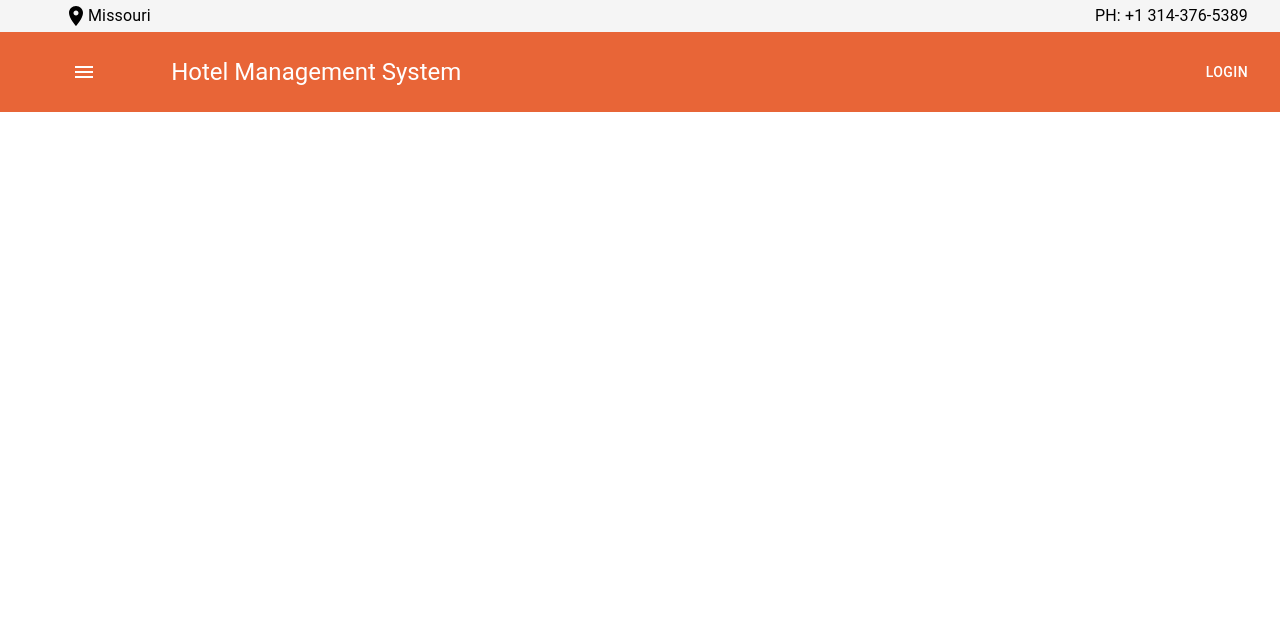
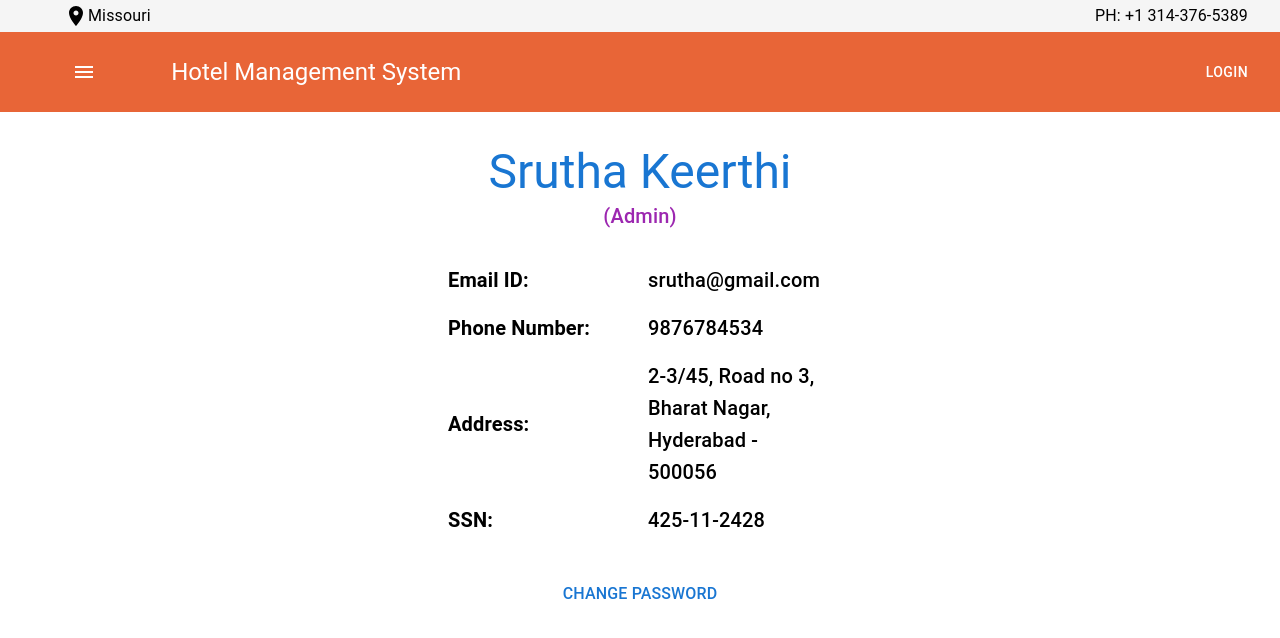
Before and after one commit to manishakakani/hotel-management-system, a React (Create React App) app: page /profile in a window 1280 px wide. Shown: the top 638 px of the page. Built offline with nearby package versions, Linux system fonts and the light colour scheme; the HTML template or start-up script is replaced by a standard one.

Commit message:
profile and change password

```diff
--- a/src/SharedPages/ChangePassword/index.js
+++ b/src/SharedPages/ChangePassword/index.js
@@ -13,13 +13,14 @@ import {
 import { useForm } from "react-hook-form";
 import SuccessSnackBar from "../../Components/SuccessSnackBar";
 import ErrorSnackBar from "../../Components/ErrorSnackBar";
+import { useNavigate } from "react-router-dom";
 
 function ChangePassword() {
   const { register, handleSubmit, formState, reset, watch } = useForm();
   const [openSuccessBar, setOpenSuccessBar] = useState(false);
   const [openErrorBar, setOpenErrorBar] = useState(false);
   const [openBackdrop, setOpenBackdrop] = useState(false);
-
+  const navigate = useNavigate();
   const { errors } = formState;
 
   const formSubmitted = (data) => {
@@ -39,6 +40,8 @@ function ChangePassword() {
     setOpenBackdrop(false);
     setOpenErrorBar(false);
   };
+
+  const handleCancel = () => navigate(-1);
 
   return (
     <Box
@@ -136,6 +139,15 @@ function ChangePassword() {
             <Box sx={{ display: "flex", justifyContent: "space-around" }}>
               <Typography
                 variant="button"
+                type="cancel"
+                m={2}
+                component={Button}
+                onClick={handleCancel}
+              >
+                Cancel
+              </Typography>
+              <Typography
+                variant="button"
                 type="submit"
                 m={2}
                 component={Button}
--- /dev/null
+++ b/src/SharedPages/Profile/index.js
@@ -0,0 +1,64 @@
+import { Box, Button, Grid, Typography } from "@mui/material";
+import { useNavigate } from "react-router-dom";
+
+function Profile() {
+  const navigate = useNavigate();
+  const handleChangePassword = () => navigate("/admin/changepassword");
+  return (
+    <Box display="flex" flexDirection="column" alignItems="center" my={4}>
+      <Typography variant="h3" color="primary">
+        Srutha Keerthi
+      </Typography>
+      <Typography variant="h6" color="secondary">
+        (Admin)
+      </Typography>
+      <Grid container spacing={2} alignItems="center" my={2} maxWidth={400}>
+        <Grid item xs={6}>
+          <Typography variant="h6" fontWeight={600}>
+            Email ID:
+          </Typography>
+        </Grid>
+        <Grid item xs={6}>
+          <Typography variant="h6">srutha@gmail.com</Typography>
+        </Grid>
+        <Grid item xs={6}>
+          <Typography variant="h6" fontWeight={600}>
+            Phone Number:
+          </Typography>
+        </Grid>
+        <Grid item xs={6}>
+          <Typography variant="h6">9876784534</Typography>
+        </Grid>
+        <Grid item xs={6}>
+          <Typography variant="h6" fontWeight={600}>
+            Address:
+          </Typography>
+        </Grid>
+        <Grid item xs={6}>
+          <Typography variant="h6">
+            2-3/45, Road no 3, Bharat Nagar, Hyderabad - 500056
+          </Typography>
+        </Grid>
+        <Grid item xs={6}>
+          <Typography variant="h6" fontWeight={600}>
+            SSN:
+          </Typography>
+        </Grid>
+        <Grid item xs={6}>
+          <Typography variant="h6">425-11-2428</Typography>
+        </Grid>
+      </Grid>
+      <Typography
+        variant="body1"
+        fontWeight={550}
+        m={3}
+        component={Button}
+        onClick={handleChangePassword}
+      >
+        Change Password
+      </Typography>
+    </Box>
+  );
+}
+
+export default Profile;
--- a/src/assets/routes/index.js
+++ b/src/assets/routes/index.js
@@ -11,6 +11,7 @@ import SignUpPage from "../../Pages/SignupPage";
 import WelcomePage from "../../Pages/WelcomePage";
 import ChangePassword from "../../SharedPages/ChangePassword";
 import ListBookings from "../../SharedPages/ListBookings";
+import Profile from "../../SharedPages/Profile";
 
 const AllRoutes = [
   <Route path="/" exact element={<WelcomePage />} />,
@@ -24,6 +25,7 @@ const AllRoutes = [
   <Route path="/room/:type" exact element={<RoomDetails />} />,
   <Route path="/room/:type/confirm" exact element={<ConfirmToBook />} />,
   <Route path="/history" exact element={<BookingHistory />} />,
+  <Route path="/profile" exact element={<Profile />} />,
 
   // Admin Routes
 
@@ -32,10 +34,12 @@ const AllRoutes = [
   <Route path="/admin/staff" exact element={<Staff />} />,
   <Route path="/admin/changePassword" exact element={<ChangePassword />} />,
   <Route path="/admin/bookings" exact element={<ListBookings />} />,
+  <Route path="/admin/profile" exact element={<Profile />} />,
 
   // Staff Routes
   <Route path="/staff/changePassword" exact element={<ChangePassword />} />,
   <Route path="/staff/bookings" exact element={<ListBookings />} />,
+  <Route path="/staff/profile" exact element={<Profile />} />,
 ];
 
 export default AllRoutes;
```
